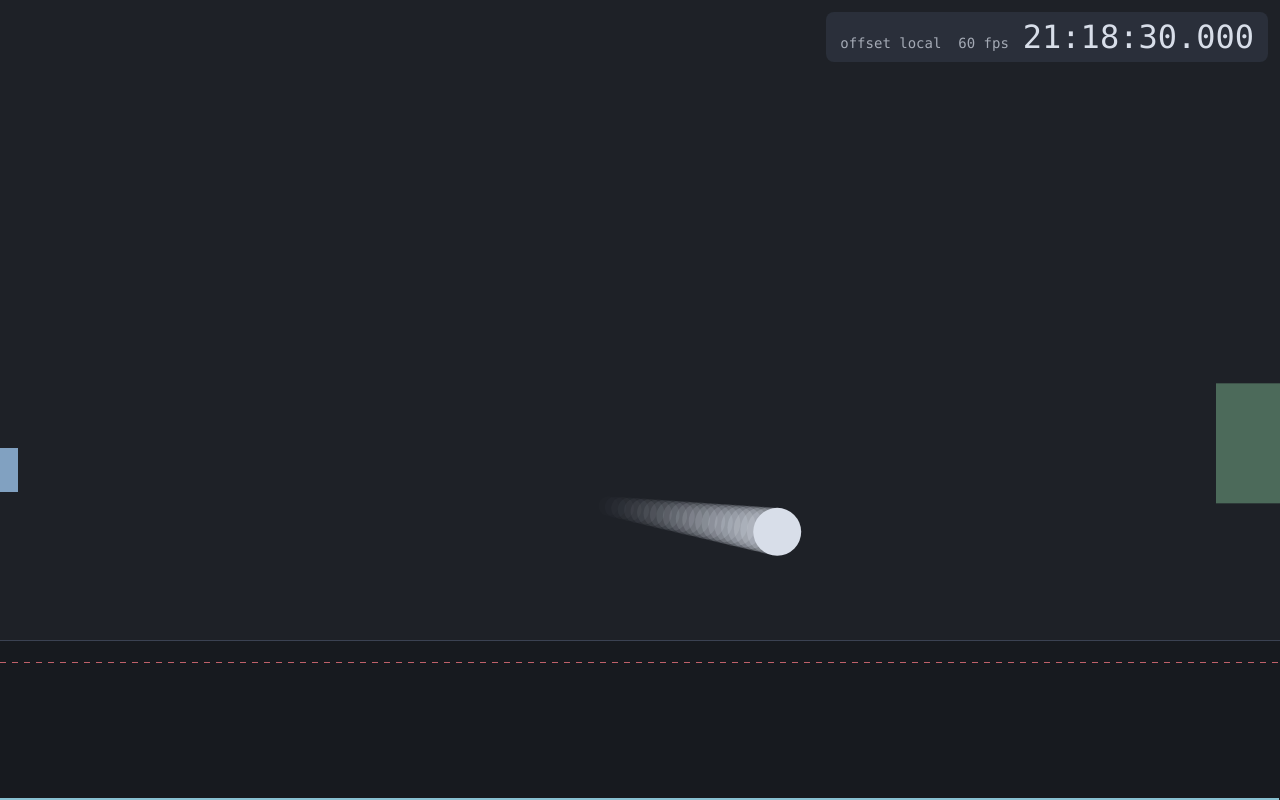
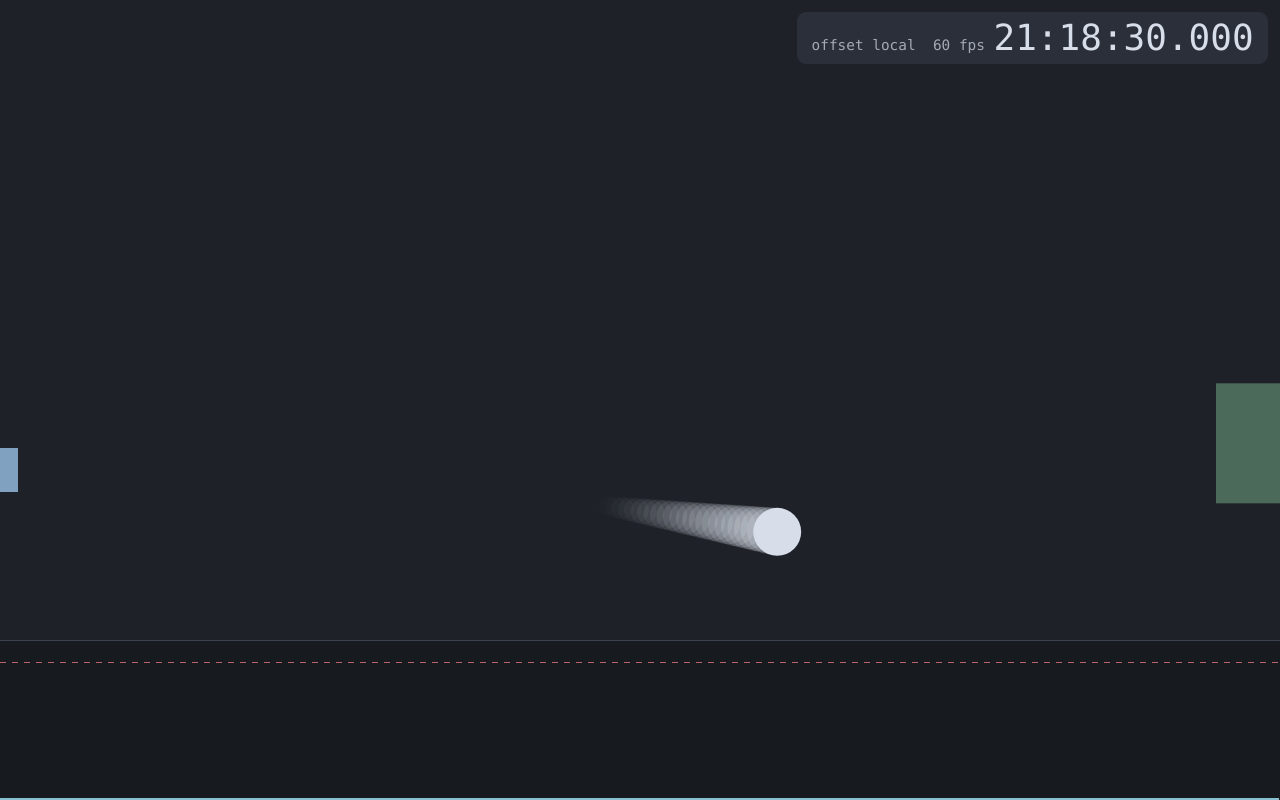
Before and after one commit to jborch/simulator-ball, a website built with Vite: page index.html in a window 1280 px wide. Built offline with nearby package versions, Linux system fonts and the light colour scheme.

Commit message:
Add clock size adjustment buttons and update control state management

```diff
--- a/index.html
+++ b/index.html
@@ -18,6 +18,8 @@
       <span class="sep"></span>
       <button id="graph" title="G">Graph</button>
       <button id="clock-btn" title="C">Clock</button>
+      <button id="clock-smaller" title="-">A−</button>
+      <button id="clock-bigger" title="+">A+</button>
       <button id="pin" title="P">Pin</button>
       <span class="sep"></span>
       <span id="catchai-status" class="dot off"></span>
--- a/src/config.ts
+++ b/src/config.ts
@@ -28,6 +28,12 @@ export const CONFIG = {
   speeds: [1, 0.5, 0.25],
   controls: {
     autoHideMs: 2000,
+  },
+  clock: {
+    sizePx: 36,
+    minSizePx: 16,
+    maxSizePx: 240,
+    sizeStep: 1.25,
   },
   // Optional server clock, set from the browser console: timesync.connect('<url>').
   timeSync: {
--- a/src/controls.ts
+++ b/src/controls.ts
@@ -6,11 +6,13 @@ export interface ControlState {
   pinned: boolean;
   graphVisible: boolean;
   clockVisible: boolean;
+  clockSize: number;
 }
 
 export interface ControlActions {
   onReset: () => void;
   onGraphToggle: (visible: boolean) => void;
+  onClockSize: (size: number) => void;
 }
 
 export function setupControls(state: ControlState, actions: ControlActions): void {
@@ -21,6 +23,8 @@ export function setupControls(state: ControlState, actions: ControlActions): voi
   const pinBtn = document.getElementById('pin') as HTMLButtonElement;
   const clockBtn = document.getElementById('clock-btn') as HTMLButtonElement;
   const clockEl = document.getElementById('clock') as HTMLDivElement;
+  const smallerBtn = document.getElementById('clock-smaller') as HTMLButtonElement;
+  const biggerBtn = document.getElementById('clock-bigger') as HTMLButtonElement;
   const speedBtns = Array.from(document.querySelectorAll<HTMLButtonElement>('button[data-speed]'));
 
   let hideTimer: number | undefined;
@@ -39,6 +43,7 @@ export function setupControls(state: ControlState, actions: ControlActions): voi
     pinBtn.classList.toggle('active', state.pinned);
     clockBtn.classList.toggle('active', state.clockVisible);
     clockEl.classList.toggle('hidden', !state.clockVisible);
+    clockEl.style.setProperty('--clock-size', `${state.clockSize}px`);
     for (const b of speedBtns) b.classList.toggle('active', Number(b.dataset.speed) === state.speed);
   };
 
@@ -59,6 +64,12 @@ export function setupControls(state: ControlState, actions: ControlActions): voi
     state.clockVisible = !state.clockVisible;
     sync();
   };
+  const resizeClock = (factor: number) => {
+    const { minSizePx, maxSizePx } = CONFIG.clock;
+    state.clockSize = Math.round(Math.min(maxSizePx, Math.max(minSizePx, state.clockSize * factor)));
+    actions.onClockSize(state.clockSize);
+    sync();
+  };
   const togglePin = () => {
     state.pinned = !state.pinned;
     sync();
@@ -70,6 +81,8 @@ export function setupControls(state: ControlState, actions: ControlActions): voi
   graphBtn.addEventListener('click', toggleGraph);
   pinBtn.addEventListener('click', togglePin);
   clockBtn.addEventListener('click', toggleClock);
+  smallerBtn.addEventListener('click', () => resizeClock(1 / CONFIG.clock.sizeStep));
+  biggerBtn.addEventListener('click', () => resizeClock(CONFIG.clock.sizeStep));
   for (const b of speedBtns) b.addEventListener('click', () => setSpeed(Number(b.dataset.speed)));
 
   window.addEventListener('keydown', (e) => {
@@ -83,6 +96,10 @@ export function setupControls(state: ControlState, actions: ControlActions): voi
       toggleGraph();
     } else if (e.key === 'c' || e.key === 'C') {
       toggleClock();
+    } else if (e.key === '-') {
+      resizeClock(1 / CONFIG.clock.sizeStep);
+    } else if (e.key === '+' || e.key === '=') {
+      resizeClock(CONFIG.clock.sizeStep);
     } else if (e.key === 'p' || e.key === 'P') {
       togglePin();
     } else {
@@ -92,7 +109,7 @@ export function setupControls(state: ControlState, actions: ControlActions): voi
   });
 
   // Keep focused buttons from also reacting to Space.
-  for (const b of [pauseBtn, resetBtn, graphBtn, clockBtn, pinBtn, ...speedBtns]) {
+  for (const b of [pauseBtn, resetBtn, graphBtn, clockBtn, smallerBtn, biggerBtn, pinBtn, ...speedBtns]) {
     b.addEventListener('keydown', (e) => e.code === 'Space' && e.preventDefault());
   }
 
--- a/src/main.ts
+++ b/src/main.ts
@@ -44,7 +44,16 @@ const fullDisc = discPixelCount(CONFIG.ball.radius);
 const GRAPH_KEY = 'ui.graphVisible';
 const graphVisible = localStorage.getItem(GRAPH_KEY) !== 'false';
 sim.setGraphVisible(graphVisible);
-const state: ControlState = { paused: false, speed: CONFIG.speeds[0], pinned: false, graphVisible, clockVisible: true };
+const CLOCK_SIZE_KEY = 'ui.clockSize';
+const clockSize = Number(localStorage.getItem(CLOCK_SIZE_KEY)) || CONFIG.clock.sizePx;
+const state: ControlState = {
+  paused: false,
+  speed: CONFIG.speeds[0],
+  pinned: false,
+  graphVisible,
+  clockVisible: true,
+  clockSize,
+};
 const clockEl = document.getElementById('clock')!;
 const clockTime = document.getElementById('clock-time')!;
 const clockInfo = document.getElementById('clock-info')!;
@@ -72,6 +81,7 @@ setupControls(state, {
     sim.setGraphVisible(visible);
     localStorage.setItem(GRAPH_KEY, String(visible));
   },
+  onClockSize: (size) => localStorage.setItem(CLOCK_SIZE_KEY, String(size)),
 });
 
 window.addEventListener('resize', () => {
--- a/src/style.css
+++ b/src/style.css
@@ -65,11 +65,11 @@ body {
   position: fixed;
   top: 12px;
   right: 12px;
-  padding: 6px 14px;
-  border-radius: 8px;
+  padding: 0.15em 0.4em;
+  border-radius: 0.25em;
   background: rgba(46, 52, 64, 0.75);
   font-family: ui-monospace, Consolas, monospace;
-  font-size: 32px;
+  font-size: var(--clock-size, 36px);
   font-variant-numeric: tabular-nums;
   pointer-events: none;
   user-select: none;
@@ -80,8 +80,8 @@ body {
 }
 
 #clock-info {
-  margin-right: 14px;
-  font-size: 14px;
+  margin-right: 0.6em;
+  font-size: 0.4em;
   opacity: 0.7;
   white-space: pre;
 }
```
